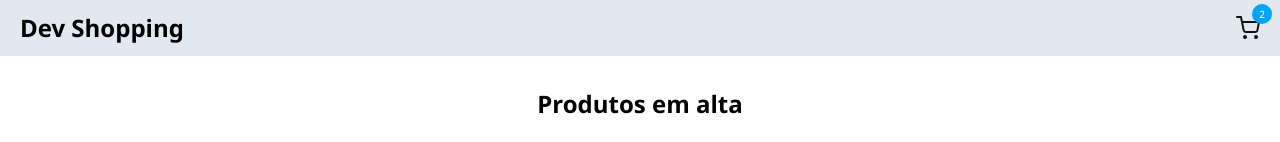
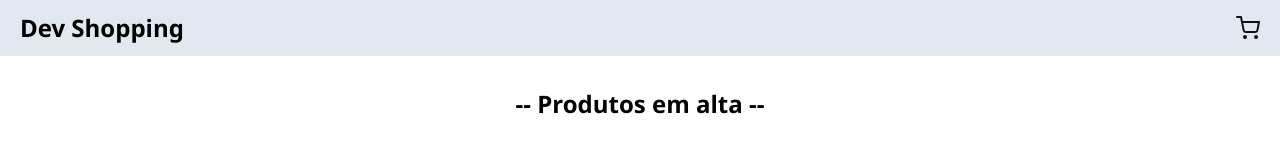
Before and after one commit to Camiloruas/ecommerce-context, a React (Vite) app: page / in a window 1280 px wide. Shown: the top 142 px of the page. Built offline with nearby package versions, Linux system fonts and the light colour scheme; data requests are answered from the project's data file.

Commit message:
feat: integrate cart amount display in Header and refine context imports

```diff
--- a/src/components/header/index.tsx
+++ b/src/components/header/index.tsx
@@ -1,7 +1,11 @@
 import { Link } from "react-router-dom";
 import { FiShoppingCart } from "react-icons/fi";
+import { CartContext } from "../../contexts/context";
+import { useContext } from "react";
 
 export function Header() {
+  const { cartAmount } = useContext(CartContext);
+
   return (
     <header className="w-full bg-slate-200">
       <nav className="w-full flex max-w-7xl h-14 items-center justify-between px-5 mx-auto">
@@ -11,9 +15,11 @@ export function Header() {
 
         <Link to="cart" className="relative inline-flex">
           <FiShoppingCart size={24} color="#121212" />
-          <span className="absolute -top-3 -right-3 px-2 bg-sky-500 rounded-full w-5 h-5 flex items-center justify-center text-white text-[10px]">
-            2
-          </span>
+          {cartAmount > 0 && (
+            <span className="absolute -top-3 -right-3 px-2 bg-sky-500 rounded-full w-5 h-5 flex items-center justify-center text-white text-[10px]">
+              {cartAmount}
+            </span>
+          )}
         </Link>
       </nav>
     </header>
--- a/src/contexts/context.tsx
+++ b/src/contexts/context.tsx
@@ -1,5 +1,5 @@
-import { createContext, ReactNode, useState } from "react";
-
+import type { ReactNode } from "react";
+import { createContext, useState } from "react";
 interface CartContextData {
   cart: CartProps[];
   cartAmount: number;
--- a/src/pages/home/index.tsx
+++ b/src/pages/home/index.tsx
@@ -24,7 +24,7 @@ export function Home() {
     <div>
       <main className="w-full max-w-7xl px-4 mx-auto mt-4 pt-4">
         <h1 className="font-bold text-2xl mb-4 text-center">
-          Produtos em alta
+          -- Produtos em alta --
         </h1>
 
         <div className="grid grid-cols-1 gap-6 sm:grid-cols-2 md:grid-cols-3 lg:grid-cols-4 xl:grid-cols-5">
```
